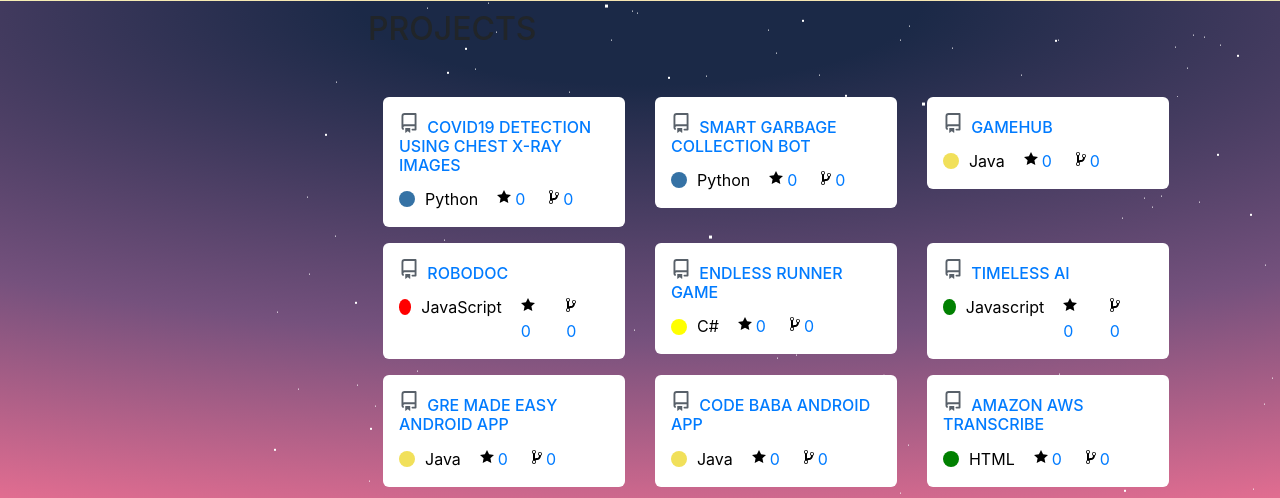
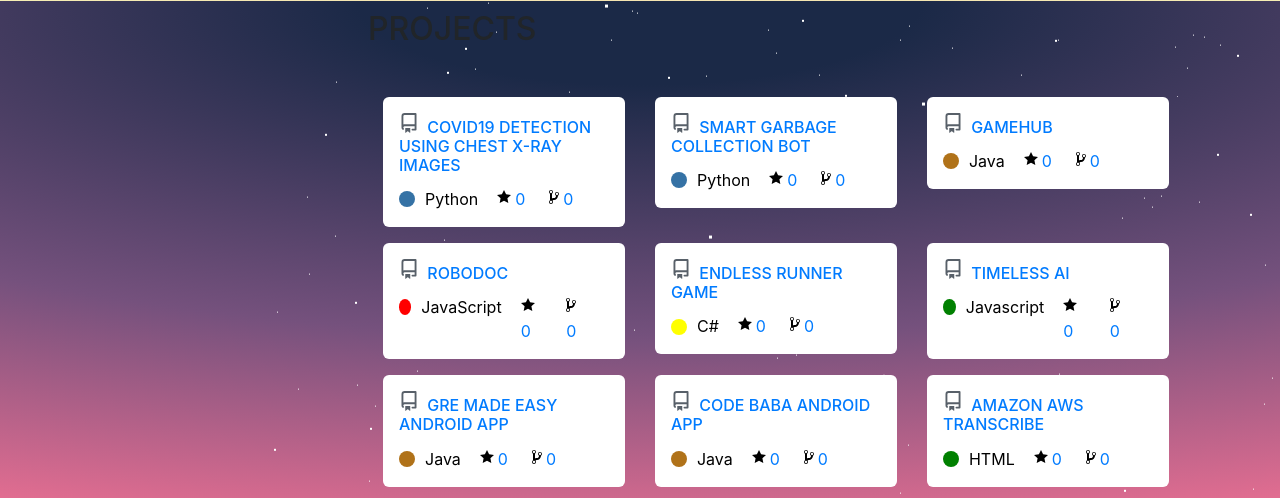
Before and after one commit to nihalnihalani/nihalnihalani.github.io, a website with bundled scripts: page index.html in a window 1280 px wide. Shown: the part 3199-3697 px from the top of the page. Built offline with nearby package versions, Linux system fonts and the light colour scheme; a web font is replaced by a local one.

Commit message:
Update index.html

```diff
--- a/index.html
+++ b/index.html
@@ -383,7 +383,7 @@ h4{
     <div class="text-gray mb-2 ws-normal"></div>
   </div>
   <div class="d-flex f6">
-     <span class="dot" style="background-color: #f1e05a;"></span>
+     <span class="dot" style="background-color: #b07219;"></span>
         <span class="programmingLanguage">Java</span>
 
 
@@ -521,7 +521,7 @@ h4{
     <div class="text-gray mb-2 ws-normal"></div>
   </div>
   <div class="d-flex f6">
-    <span class="dot" style="background-color: #f1e05a;"></span>
+  <span class="dot" style="background-color: #b07219;"></span>
         <span class="programmingLanguage">Java</span>
 
 
@@ -556,7 +556,7 @@ h4{
   </div>
   <div class="d-flex f6">
 
-       <span class="dot" style="background-color: #f1e05a;"></span>
+        <span class="dot" style="background-color: #b07219;"></span>
         <span class="programmingLanguage">Java</span>
 
 
```
